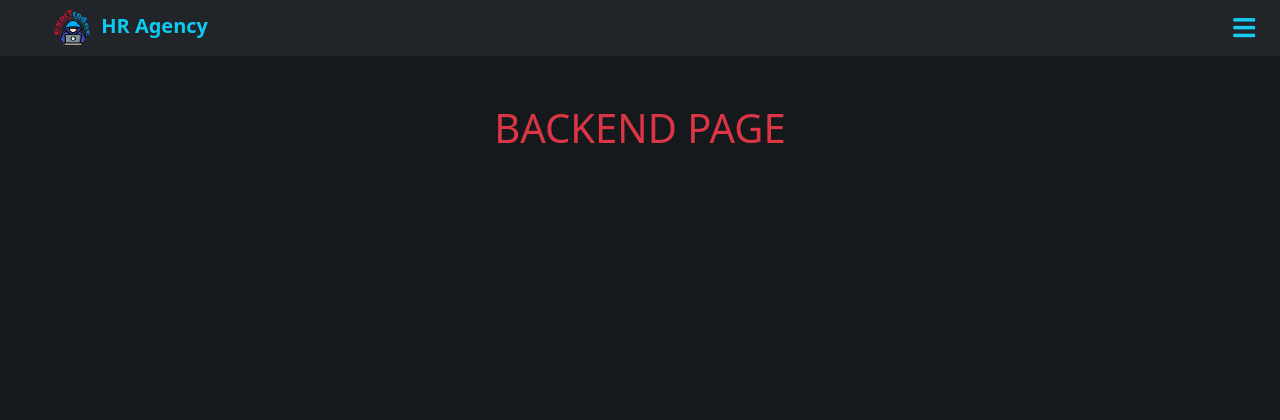
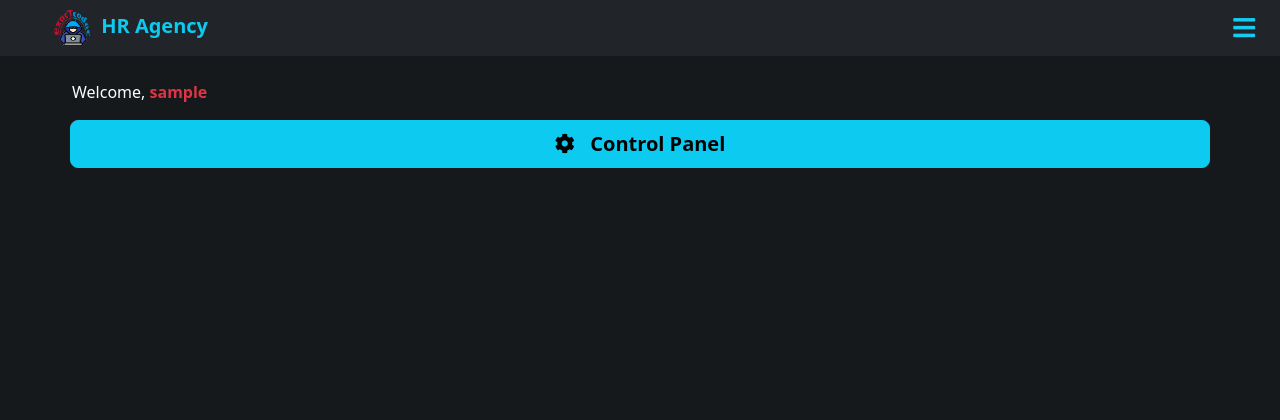
Before and after one commit to exact-coder/HR-Agency, a Django app: page /backend/ in a window 1280 px wide. Shown: the top 420 px of the page. Run offline with Django 4.2, Linux system fonts and the light colour scheme; the visitor is signed in with stand-in values (Sample User, id 1); some libraries are stand-ins or nearby versions.

Commit message:
chore: dashboard working

```diff
--- a/hr_agency/static/css/style.css
+++ b/hr_agency/static/css/style.css
@@ -38,7 +38,7 @@ html,body{
     width: 3.5rem;
 }
 
-.btn-cancel, .btn-send {
+.btn-cancel, .btn-send, .btn-modal {
     width: 70px;
 }
 /*---------------------------
--- a/templates/backend.html
+++ b/templates/backend.html
@@ -23,7 +23,15 @@
 {% endblock sidebar-links %}
 
 {% block content %}
-    <h1><center class="text-danger m-5">
-        BACKEND PAGE
-    </center></h1>
+    <div class="container mt-4" style="width: 95%;">
+        <span style="margin-left: -10px;margin-bottom:12px; color:#fff;">Welcome,
+            <strong><span class="text-danger">{{ user.get_username }}</span>
+            </strong>
+        </span>
+        <div class="justify-content-center align-items-center row mt-3">
+            <h6 class="btn btn-info btn-lg text-sm" style="width:100%;cursor: default;">
+                <strong><i class="fas fa-cog"></i>&nbsp;&nbsp; Control Panel</strong>
+            </h6>
+        </div>
+    </div>
 {% endblock content %}
--- a/templates/base.html
+++ b/templates/base.html
@@ -212,4 +212,4 @@
 
 
 
-{% comment %} Ep-10 and len is 1.50min {% endcomment %}
+{% comment %} Ep-10 and len is 2.00min {% endcomment %}
--- a/templates/models/forms/base.html
+++ b/templates/models/forms/base.html
@@ -9,7 +9,7 @@
             {% block modelTitle %}{% endblock modelTitle %}</h1>
           <button type="button" class="btn-close p-1 bg-light btn-sm" data-bs-dismiss="modal" aria-label="Close"></button>
         </div>
-        <form {% block action %}{% endblock action %} method="POST" {% block validation %}{% endblock validation %} enctype="multipart/form-data" autocomplete="off">
+        <form {% block action %}{% endblock action %} method="POST" {% block validation %} {% endblock validation %} enctype="multipart/form-data" autocomplete="off">
             {% csrf_token %}
             <div class="modal-body">
 
--- a/templates/models/others/base.html
+++ b/templates/models/others/base.html
@@ -7,7 +7,7 @@
           <h1 class="modal-title fs-5" id="exampleModalLabel">{% block modal-title %}{% endblock modal-title %}</h1>
           <button type="button" style="background-color:#fff;color:#212529;margin:0px;padding: 3px;" class="btn-close" data-bs-dismiss="modal" aria-label="Close"></button>
         </div>
-        <div class="modal-body" style="text-align:center;margin:2px;">
+        <div class="modal-body text-center m-3" style="text-align:center;margin:2px;">
             {% block modal-body %}{% endblock modal-body %}
         </div>
         <div class="modal-footer">
--- a/templates/models/others/logout.html
+++ b/templates/models/others/logout.html
@@ -11,8 +11,8 @@
 
 <!-- Modal Body-->
 {% block modal-body %}
-<span class="text-danger"><i class="fas fa-door-open fa-3x"></i></span>
-<div class="text-danger mt-4">Are you sure want to exit ?</div>
+    <span class="text-danger"><i class="fas fa-door-open fa-3x"></i></span>
+    <div class="text-danger">Are you sure want to exit ?</div>
 {% endblock modal-body %}
 
 <!-- Btn modal action-->
--- a/templates/registration/login.html
+++ b/templates/registration/login.html
@@ -15,7 +15,7 @@
 {% block content %}
     <br>
     <div class="container mt-3" id="card-login">
-        <div class="card p-3 login-border" style="background-color:#212529;color:#fff;">
+        <div class="card p-3 login-border" style="background-color:rgba(33, 37, 41,0.8);color:#fff;box-shadow: 0 0 10px rgba(252, 252, 252,1) !important;">
             <span class="btn btn-outline-danger mt-3" style="cursor: default;">
                 <i class="fas fa-lock"></i> &nbsp;&nbsp; RESTRICTED ACCESS
             </span>
```
